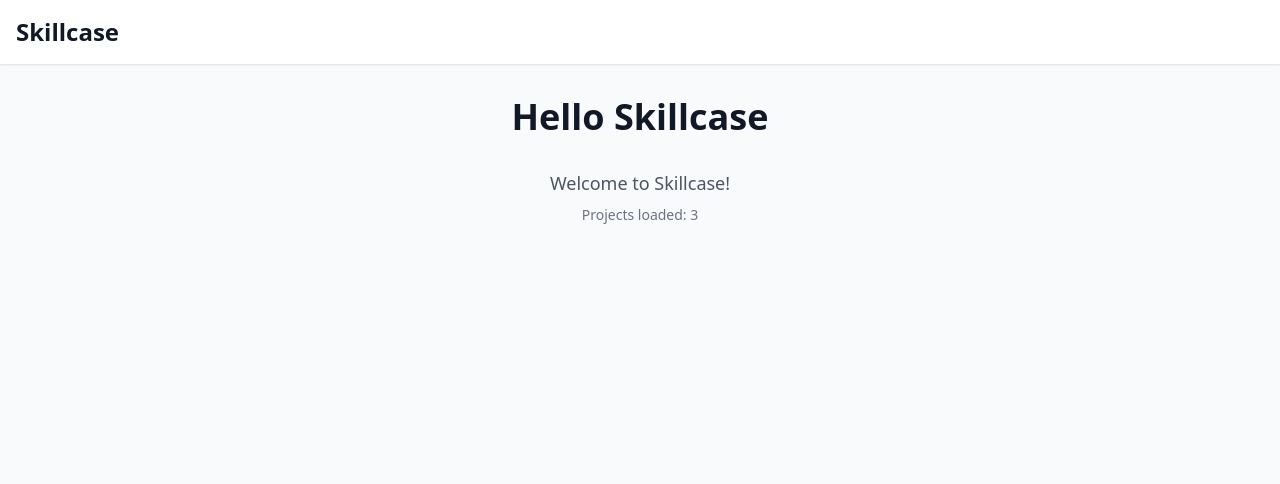
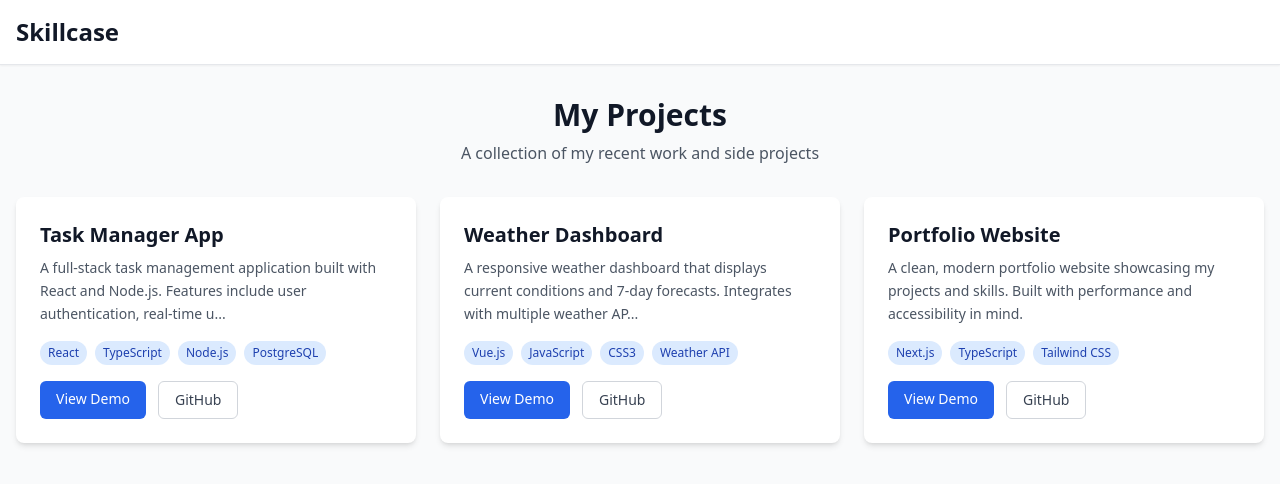
Before and after one commit to luebbertevan/skillcase, a React (Vite) app: page / in a window 1280 px wide. Shown: the top 484 px of the page. Built offline with nearby package versions, Linux system fonts and the light colour scheme.

Commit message:
Home page and project cards with mock data

```diff
--- a/src/App.tsx
+++ b/src/App.tsx
@@ -8,9 +8,6 @@ function App() {
 			<div className="min-h-screen bg-gray-50">
 				<Header />
 				<main className="container mx-auto px-4 py-8">
-					<h1 className="text-4xl font-bold text-center text-gray-900 mb-8">
-						Hello Skillcase
-					</h1>
 					<Routes>
 						{routes.map((route) => (
 							<Route
--- /dev/null
+++ b/src/components/ProjectCard.tsx
@@ -0,0 +1,65 @@
+import { Project } from "../types/project";
+
+interface ProjectCardProps {
+	project: Project;
+}
+
+const ProjectCard = ({ project }: ProjectCardProps) => {
+	// Find the demo link for primary action
+	const demoLink = project.links.find((link) => link.type === "demo");
+	const repoLink = project.links.find((link) => link.type === "repo");
+
+	// Truncate description for card display
+	const shortDescription =
+		project.description.length > 120
+			? project.description.substring(0, 120) + "..."
+			: project.description;
+
+	return (
+		<div className="bg-white rounded-lg shadow-md hover:shadow-lg transition-shadow duration-200 p-6">
+			<h3 className="text-xl font-semibold text-gray-900 mb-2">
+				{project.title}
+			</h3>
+
+			<p className="text-gray-600 mb-4 text-sm leading-relaxed">
+				{shortDescription}
+			</p>
+
+			<div className="flex flex-wrap gap-2 mb-4">
+				{project.technologies.map((tech) => (
+					<span
+						key={tech}
+						className="px-2 py-1 bg-blue-100 text-blue-800 text-xs rounded-full"
+					>
+						{tech}
+					</span>
+				))}
+			</div>
+
+			<div className="flex gap-3">
+				{demoLink && (
+					<a
+						href={demoLink.url}
+						target="_blank"
+						rel="noopener noreferrer"
+						className="bg-blue-600 text-white px-4 py-2 rounded-md text-sm font-medium hover:bg-blue-700 transition-colors"
+					>
+						View Demo
+					</a>
+				)}
+				{repoLink && (
+					<a
+						href={repoLink.url}
+						target="_blank"
+						rel="noopener noreferrer"
+						className="border border-gray-300 text-gray-700 px-4 py-2 rounded-md text-sm font-medium hover:bg-gray-50 transition-colors"
+					>
+						GitHub
+					</a>
+				)}
+			</div>
+		</div>
+	);
+};
+
+export default ProjectCard;
--- /dev/null
+++ b/src/pages/HomePage.tsx
@@ -0,0 +1,38 @@
+import { projects } from "../data/projects";
+import ProjectCard from "../components/ProjectCard";
+
+const HomePage = () => {
+	if (projects.length === 0) {
+		return (
+			<div className="text-center py-12">
+				<h2 className="text-2xl font-semibold text-gray-700 mb-4">
+					No Projects Yet
+				</h2>
+				<p className="text-gray-600">
+					Projects will appear here once they're added.
+				</p>
+			</div>
+		);
+	}
+
+	return (
+		<div className="space-y-6">
+			<div className="text-center mb-8">
+				<h1 className="text-3xl font-bold text-gray-900 mb-2">
+					My Projects
+				</h1>
+				<p className="text-gray-600">
+					A collection of my recent work and side projects
+				</p>
+			</div>
+
+			<div className="grid grid-cols-1 md:grid-cols-2 lg:grid-cols-3 gap-6">
+				{projects.map((project) => (
+					<ProjectCard key={project.id} project={project} />
+				))}
+			</div>
+		</div>
+	);
+};
+
+export default HomePage;
--- a/src/routes/index.tsx
+++ b/src/routes/index.tsx
@@ -1,4 +1,4 @@
-import { projects } from "../data/projects";
+import HomePage from "../pages/HomePage";
 
 const NotFound = () => (
 	<div className="text-center">
@@ -14,14 +14,7 @@ const NotFound = () => (
 export const routes = [
 	{
 		path: "/",
-		element: (
-			<div className="text-center">
-				<p className="text-lg text-gray-600">Welcome to Skillcase!</p>
-				<p className="text-sm text-gray-500 mt-2">
-					Projects loaded: {projects.length}
-				</p>
-			</div>
-		),
+		element: <HomePage />,
 	},
 	{
 		path: "*",
```
Also changed, not shown: 1 other file (tests, documents, lock files or other folders).
